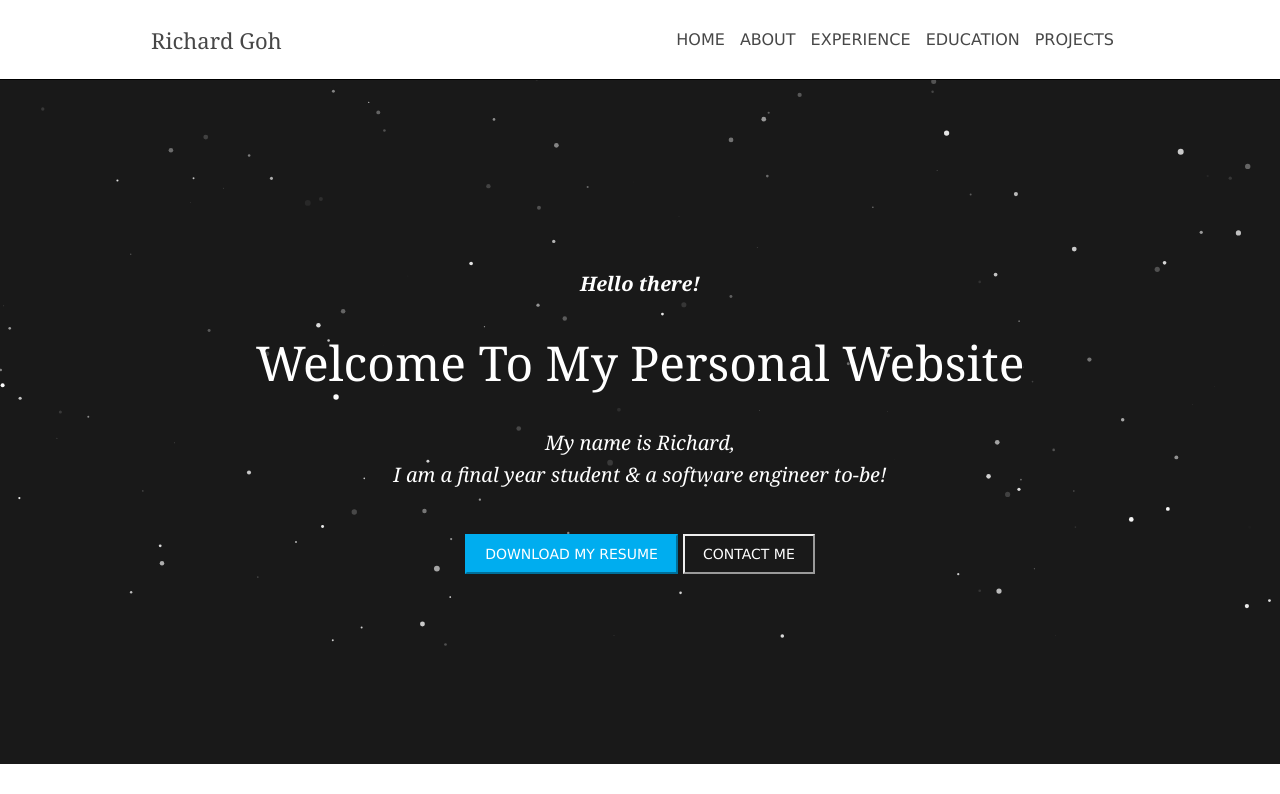
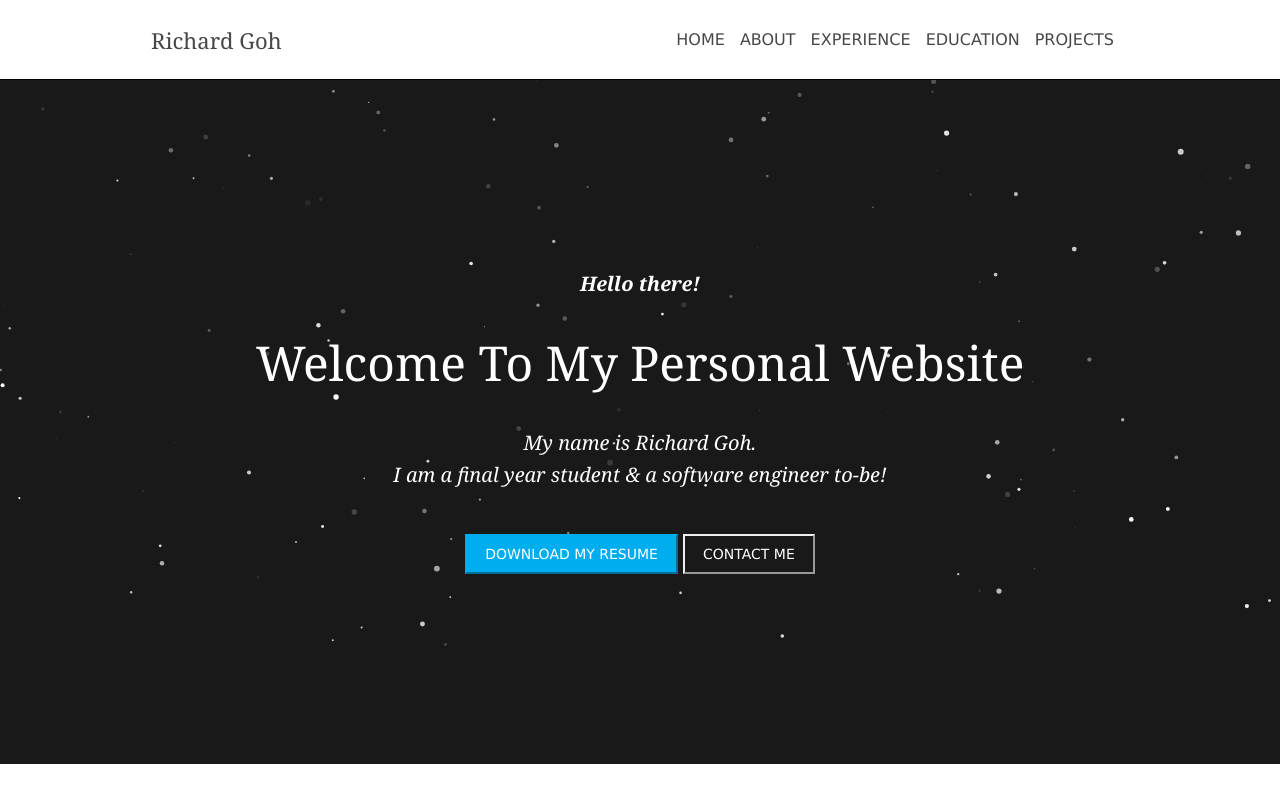
Before and after one commit to richardgohcr/richardgohcr.github.io, a website: page index.html in a window 1280 px wide. Shown: the top 794 px of the page. Drawn offline with Linux system fonts and the light colour scheme.

Commit message:
Fixed comma to period in bio copy.

```diff
--- a/index.html
+++ b/index.html
@@ -37,7 +37,7 @@
           <p class="hello">Hello there!</p>
           <h1>Welcome to my personal website </h1>
           <h1 class="bio">
-            My name is Richard,<br/>
+            My name is Richard Goh.<br/>
              I am a final year student & a software engineer to-be!
           </h1>
           <button class="btn cta">Download my resume</button>
```
